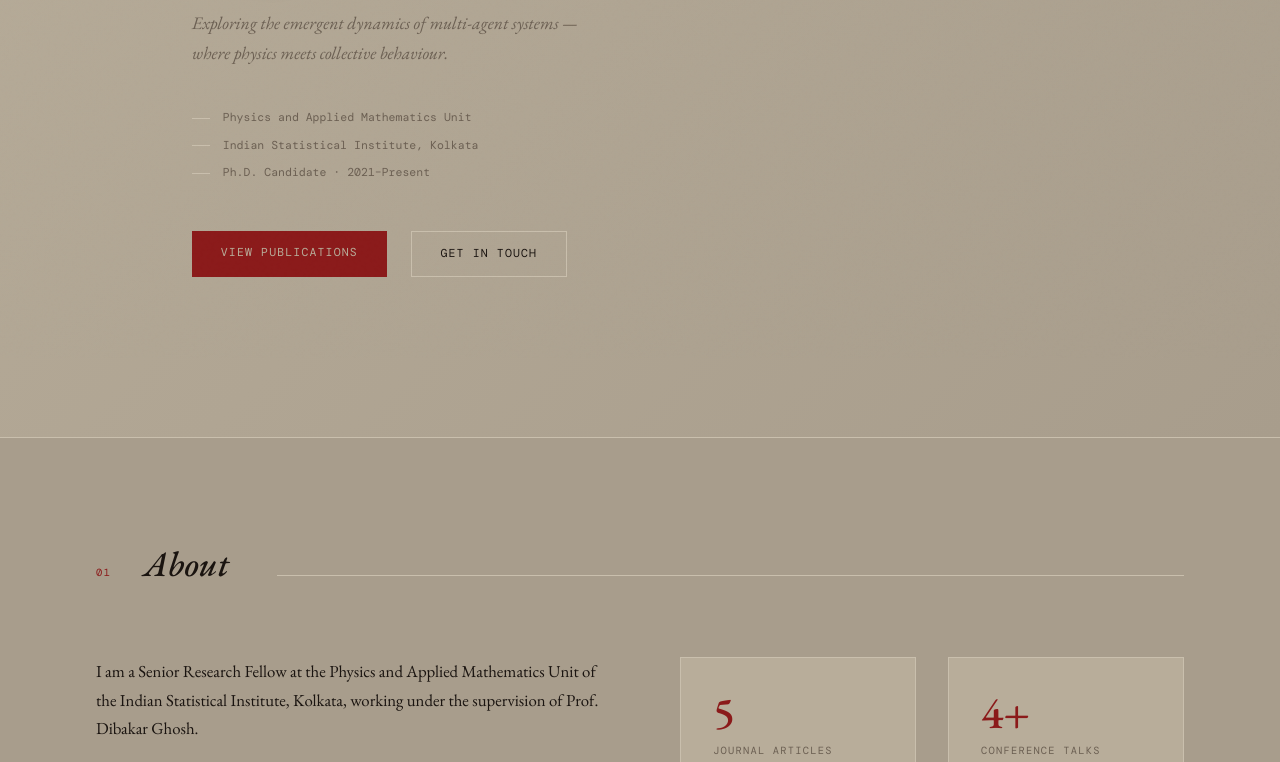
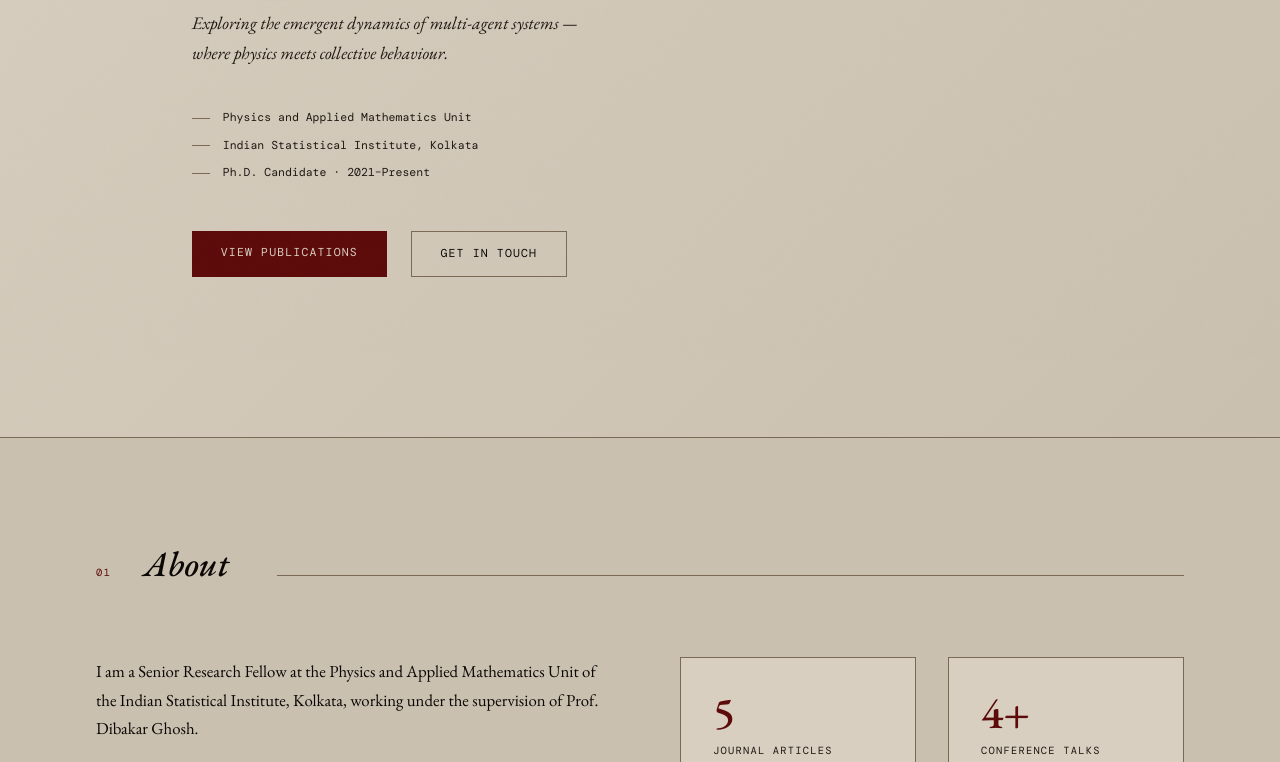
Before and after one commit to Samali-create/Samali-create.github.io, a plain HTML site: page index.html in a window 1280 px wide. Shown: the part 442-1204 px from the top of the page. Drawn offline with nearby package versions, Linux system fonts and the light colour scheme; a web font is replaced by a local one.

Commit message:
Add files via upload

```diff
--- a/index.html
+++ b/index.html
@@ -8,14 +8,14 @@
 <link href="https://fonts.googleapis.com/css2?family=EB+Garamond:ital,wght@0,400;0,500;0,600;1,400;1,500&family=DM+Mono:wght@300;400;500&display=swap" rel="stylesheet">
 <style>
   :root {
-    --ink: #1a1410;
-    --paper: #b8ad9a;
-    --cream: #a89d8c;
-    --accent: #8b1a1a;
+    --ink: #0a0704;
+    --paper: #d8cfc0;
+    --cream: #cac0b0;
+    --accent: #5c0a0a;
     --accent-light: #c0392b;
-    --muted: #6b5f52;
-    --rule: #c9bfad;
-    --gold: #b8860b;
+    --muted: #1e1710;
+    --rule: #7a6a55;
+    --gold: #8a6208;
   }
 
   * { margin: 0; padding: 0; box-sizing: border-box; }
@@ -26,7 +26,7 @@
     background: var(--paper);
     color: var(--ink);
     font-family: 'EB Garamond', Georgia, serif;
-    font-size: 18px;
+    font-size: 26px;
     line-height: 1.7;
     overflow-x: hidden;
   }
```
